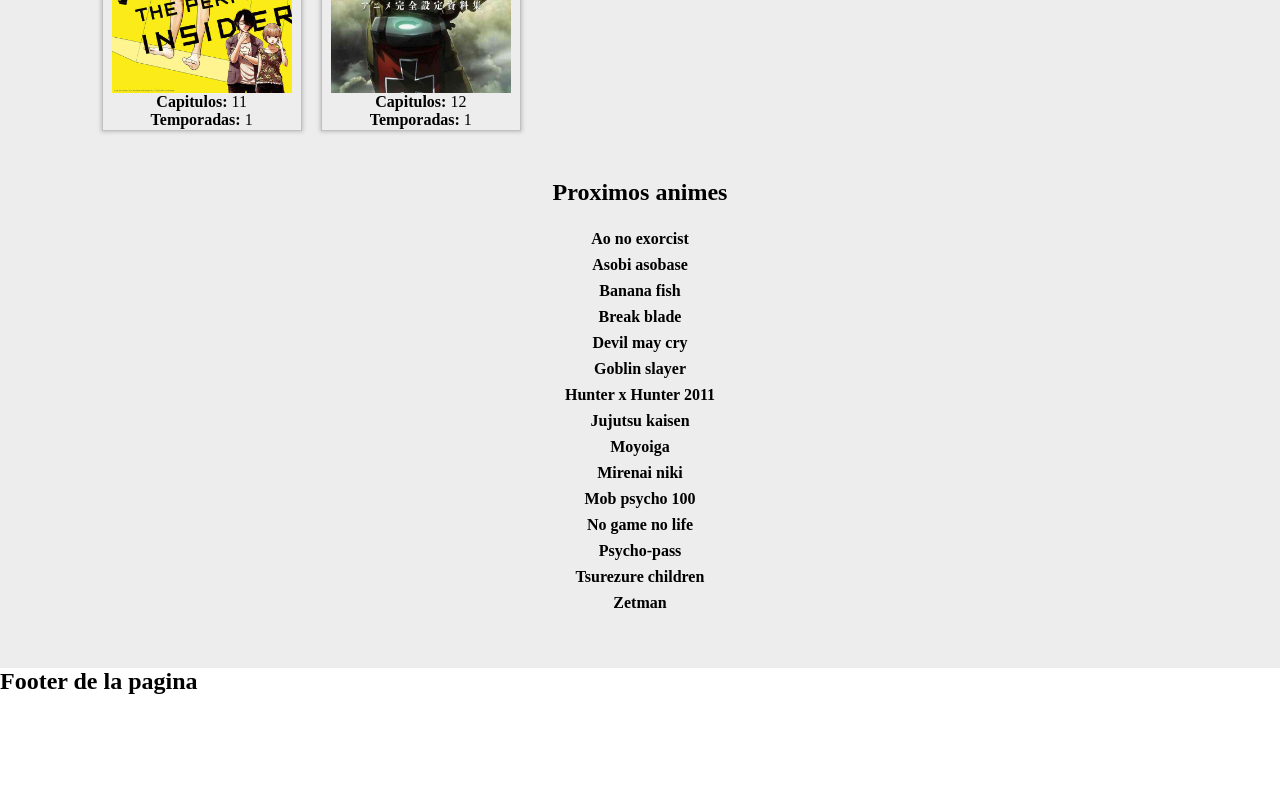
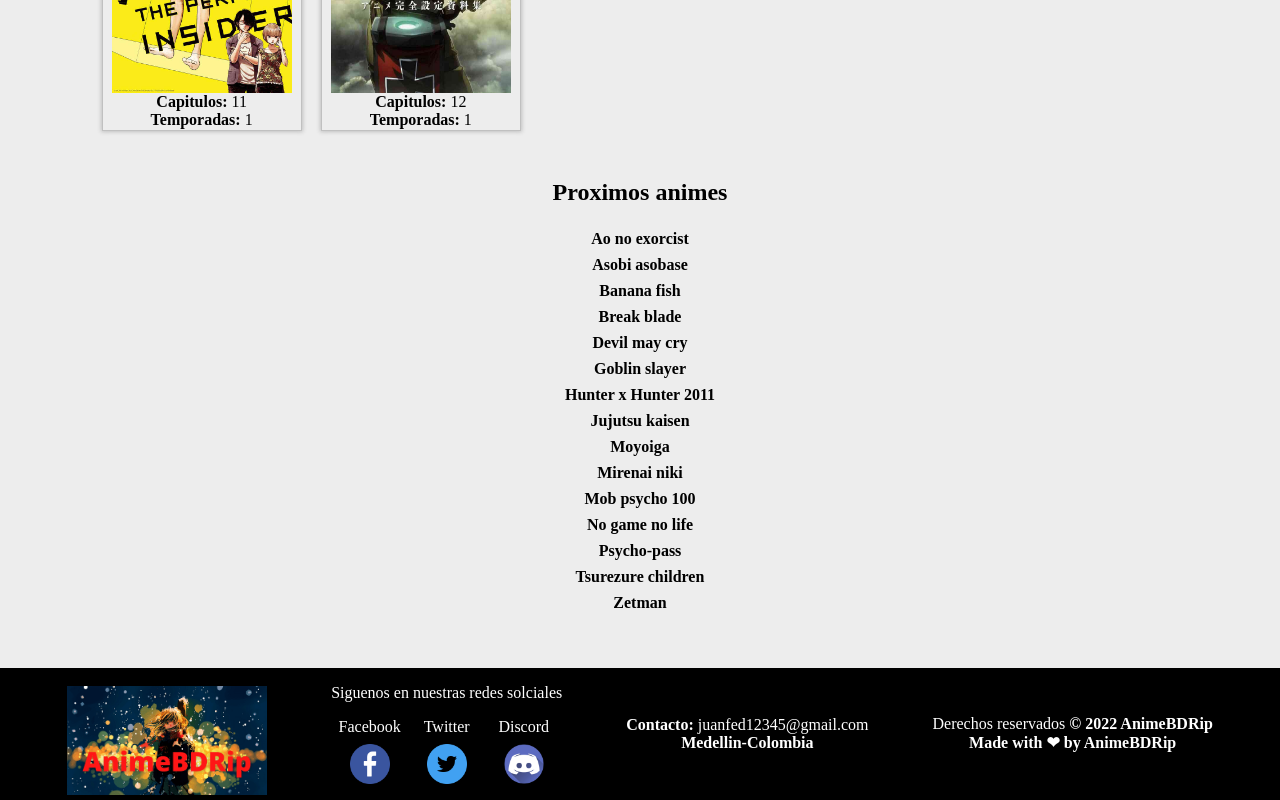
Before and after one commit to juanfed/animeBDRip, a React (Create React App) app: page / in a window 1280 px wide. Shown: the part 1705-2505 px from the top of the page. Before the commit the page ends 2400 px from the top, so only its background shows below. Built offline with nearby package versions, Linux system fonts and the light colour scheme.

Commit message:
termine con el footer, modularise las imganes del footer, y movi imganes.js de imagenes a components y solucion de problemas

```diff
--- a/src/components/Footer.jsx
+++ b/src/components/Footer.jsx
@@ -1,9 +1,46 @@
 import React from 'react';
+import Logos from './Logos';
+import '../styles/footer.css'; // importo los estilos del footer
 
 const Footer = () => {
     return (
         <footer>
-            <h2>Footer de la pagina</h2>
+            <div class="footer__logo">
+                <figure>
+                    <img src={Logos.animebdrip} alt="AnimeBDRip" class="footer__logo" />
+                </figure>
+            </div>
+            <div class="footer__redes">
+                <p>Siguenos en nuestras redes solciales</p>
+                <div class="footer__redes--enlaces">
+                    <p>Facebook</p>
+                    <p>Twitter</p>
+                    <p>Discord</p>
+                    <div>
+                        <figure class="footer__redes--logo">
+                            <img src={Logos.facebook} alt="Facebook" />
+                        </figure>
+                    </div>
+                    <div>
+                        <figure class="footer__redes--logo">
+                            <img src={Logos.twitter} alt="Facebook" />
+                        </figure>
+                    </div>
+                    <div>
+                        <figure class="footer__redes--logo">
+                            <img src={Logos.discord} alt="Facebook" />
+                        </figure>
+                    </div>
+                </div>
+            </div>
+            <div class="footer__contacto">
+                <p><b>Contacto: </b>juanfed12345@gmail.com</p>
+                <p><b>Medellin-Colombia</b></p>
+            </div>
+            <div class="footer__copyright">
+                <p>Derechos reservados <b>© 2022 AnimeBDRip</b></p>
+                <p><b>Made with ❤ by AnimeBDRip</b></p>
+            </div>
         </footer>
     );
 };
--- /dev/null
+++ b/src/components/Imagenes.js
@@ -0,0 +1,40 @@
+// importo cada una de las imagenes de cada anime
+import anoNatsuDeMatteru from '../images/images-Anime/ano-natsu-de-matteru/ano-natsu-de-matteru-01_optimized.jpg';
+import another from '../images/images-Anime/another/another-01_optimized.jpg';
+import btoom from '../images/images-Anime/btoom/btoom-01_optimized.jpg';
+import deadmanWonderland from '../images/images-Anime/deadman-wonderland/deadman-wonderland-01_optimized.jpg';
+import gangsta from '../images/images-Anime/gangsta/gangsta-01_optimized.jpg';
+import goldenTime from '../images/images-Anime/golden-time/golden-time-01_optimized.jpg';
+import inuyashiki from '../images/images-Anime/inuyashiki/inuyashiki-01_optimized.jpg';
+import kousetsuNoKabaneri from '../images/images-Anime/kousetsu-no-kabaneri/kousetsu-no-kabaneri-01_optimized.jpg';
+import onePunchMan from '../images/images-Anime/one-punch-man/one-punch-man-01_optimized.jpg';
+import ookamiShoujoToKuroOuji from '../images/images-Anime/ookami-shoujo-to-kuro-ouji/ookami-shoujo-to-kuro-ouji-01_optimized.jpg';
+import parasyte from '../images/images-Anime/parasyte/parasyte-01_optimized.jpg';
+import reLife from '../images/images-Anime/re-life/re-life-01_optimized.jpg';
+import reZero from '../images/images-Anime/re-zero/re-zero-01_optimized.jpg';
+import rokkaNoYuusha from '../images/images-Anime/rokka-no-yuusha/rokka-no-yuusha-01_optimized.jpg';
+import sakurasouNoPetNaKanojo from '../images/images-Anime/sakurasou-no-Pet-na-Kanojo/sakurasou-no-pet-na-kanojo-01_optimized.png';
+import subeteGaFNiHaru from '../images/images-Anime/subete-ga-F-ni-haru/subete-ga-f-ni-haru-01_optimized.jpg';
+import youjoSenki from '../images/images-Anime/youjo-senki/youjo-senki-01_optimized.jpg';
+
+
+// eslint-disable-next-line import/no-anonymous-default-export
+export default {
+    another,
+    anoNatsuDeMatteru,
+    btoom,
+    deadmanWonderland,
+    gangsta,
+    goldenTime,
+    inuyashiki,
+    kousetsuNoKabaneri,
+    onePunchMan,
+    ookamiShoujoToKuroOuji,
+    parasyte,
+    reLife,
+    reZero,
+    rokkaNoYuusha,
+    sakurasouNoPetNaKanojo,
+    subeteGaFNiHaru,
+    youjoSenki
+}
--- /dev/null
+++ b/src/components/Logos.js
@@ -0,0 +1,18 @@
+import animebdrip from '../assets/AnimeBDRip.png';
+import discord from '../assets/discord.png';
+import drive from '../assets/drive.png';
+import facebook from '../assets/facebook.png';
+import mediafire from '../assets/mediafire.png';
+import mega from '../assets/mega.png';
+import twitter from '../assets/twitter.png';
+
+// eslint-disable-next-line import/no-anonymous-default-export
+export default {
+    animebdrip,
+    discord,
+    drive,
+    facebook,
+    mediafire,
+    mega,
+    twitter
+}
--- a/src/pages/Inicio.jsx
+++ b/src/pages/Inicio.jsx
@@ -1,7 +1,7 @@
 import React from 'react';
 import '../styles/inicio.css'  //aca tambien estan los estilos del copoente CardAnime
-import imagenes from '../images/imagenes';		//importo las imagenes para las card
-import CardAnime from '../components/CardAnime';
+import Imagenes from '../components/Imagenes';		//importo las imagenes para las card
+import CardAnime from '../components/CardAnime'; // importo ese compoenente para poder modularizar el codigo
 
 const Inicio = () => {
 	return (
@@ -28,23 +28,23 @@ const Inicio = () => {
 				</div>
 
 				<div className="cards--anime">
-					<CardAnime ruta="#" title="Ano natsu de matteru" imagen={imagenes.anoNatsuDeMatteru} cap="12 + Ova" tem="1" />
-					<CardAnime ruta="#" title="Another" imagen={imagenes.another} cap="12" tem="1 + Ova" />
-					<CardAnime ruta="#" title="Btooom!" imagen={imagenes.btoom} cap="12" tem="1" />
-					<CardAnime ruta="#" title="Deadman wonderland" imagen={imagenes.deadmanWonderland} cap="12" tem="1 + Ova" />
-					<CardAnime ruta="#" title="Gangsta" imagen={imagenes.gangsta} cap="12" tem="1" />
-					<CardAnime ruta="#" title="Golden time" imagen={imagenes.goldenTime} cap="24" tem="1" />
-					<CardAnime ruta="#" title="Inuyashiki" imagen={imagenes.inuyashiki} cap="12" tem="1" />
-					<CardAnime ruta="#" title="Kousetsu no kabaneri" imagen={imagenes.kousetsuNoKabaneri} cap="12" tem="1 + 3 Films" />
-					<CardAnime ruta="#" title="One punch man" imagen={imagenes.onePunchMan} cap="12" tem="2" />
-					<CardAnime ruta="#" title="Ookami shoujo to kuro ouji" imagen={imagenes.ookamiShoujoToKuroOuji} cap="12" tem="1" />
-					<CardAnime ruta="#" title="Parasyte" imagen={imagenes.parasyte} cap="24" tem="1" />
-					<CardAnime ruta="#" title="Re Life" imagen={imagenes.reLife} cap="13" tem="1 + 4 Ovas" />
-					<CardAnime ruta="#" title="Re zero" imagen={imagenes.reZero} cap="25" tem="2" />
-					<CardAnime ruta="#" title="Rokka no yuusha" imagen={imagenes.rokkaNoYuusha} cap="12" tem="1" />
-					<CardAnime ruta="#" title="Sakurasou no Pet na kanojo" imagen={imagenes.sakurasouNoPetNaKanojo} cap="24" tem="1" />
-					<CardAnime ruta="#" title="Subete ga F ni haru" imagen={imagenes.subeteGaFNiHaru} cap="11" tem="1" />
-					<CardAnime ruta="#" title="Youjo senki" imagen={imagenes.youjoSenki} cap="12" tem="1" />
+					<CardAnime ruta="#" title="Ano natsu de matteru" imagen={Imagenes.anoNatsuDeMatteru} cap="12 + Ova" tem="1" />
+					<CardAnime ruta="#" title="Another" imagen={Imagenes.another} cap="12" tem="1 + Ova" />
+					<CardAnime ruta="#" title="Btooom!" imagen={Imagenes.btoom} cap="12" tem="1" />
+					<CardAnime ruta="#" title="Deadman wonderland" imagen={Imagenes.deadmanWonderland} cap="12" tem="1 + Ova" />
+					<CardAnime ruta="#" title="Gangsta" imagen={Imagenes.gangsta} cap="12" tem="1" />
+					<CardAnime ruta="#" title="Golden time" imagen={Imagenes.goldenTime} cap="24" tem="1" />
+					<CardAnime ruta="#" title="Inuyashiki" imagen={Imagenes.inuyashiki} cap="12" tem="1" />
+					<CardAnime ruta="#" title="Kousetsu no kabaneri" imagen={Imagenes.kousetsuNoKabaneri} cap="12" tem="1 + 3 Films" />
+					<CardAnime ruta="#" title="One punch man" imagen={Imagenes.onePunchMan} cap="12" tem="2" />
+					<CardAnime ruta="#" title="Ookami shoujo to kuro ouji" imagen={Imagenes.ookamiShoujoToKuroOuji} cap="12" tem="1" />
+					<CardAnime ruta="#" title="Parasyte" imagen={Imagenes.parasyte} cap="24" tem="1" />
+					<CardAnime ruta="#" title="Re Life" imagen={Imagenes.reLife} cap="13" tem="1 + 4 Ovas" />
+					<CardAnime ruta="#" title="Re zero" imagen={Imagenes.reZero} cap="25" tem="2" />
+					<CardAnime ruta="#" title="Rokka no yuusha" imagen={Imagenes.rokkaNoYuusha} cap="12" tem="1" />
+					<CardAnime ruta="#" title="Sakurasou no Pet na kanojo" imagen={Imagenes.sakurasouNoPetNaKanojo} cap="24" tem="1" />
+					<CardAnime ruta="#" title="Subete ga F ni haru" imagen={Imagenes.subeteGaFNiHaru} cap="11" tem="1" />
+					<CardAnime ruta="#" title="Youjo senki" imagen={Imagenes.youjoSenki} cap="12" tem="1" />
 				</div>
 
 			</section>
--- a/src/styles/footer.css
+++ b/src/styles/footer.css
@@ -0,0 +1,84 @@
+footer{
+    background-color: black;
+    color: white;
+    display: flex;
+    justify-content: center;
+    align-items: center;
+    width: 100%;
+}
+
+footer > div{
+    margin: 1rem 2rem;
+}
+
+/*Estilos para la imagen de logo de la pagna*/
+.footer__logo{
+    width: 250px;
+}
+
+.footer__logo img{
+    height: 100%;
+    width: 100%;
+}
+
+/* Estilos de cada una de los divs */
+.footer__redes + p{  /*para solo centrar el titulo*/
+    text-align: center;
+}
+
+.footer__redes--enlaces{
+    display: grid;
+    grid-template-columns: repeat(3, 1fr);  /*pongo facebook, intagran y discord en cada columna*/
+    text-align: center;
+    margin-top: 1rem;
+}
+
+.footer__redes--enlaces div{
+    display: flex;
+    justify-content: center;
+    margin-top: .5rem;
+}
+
+.footer__redes--logo{
+    width: 40px;
+    height: 40px;
+}
+
+.footer__redes--logo img{
+    width: 100%;
+    height: 100%;
+}
+
+/*Estilos a contacto y copyright*/
+
+.footer__contacto, .footer__copyright{
+    text-align: center;
+}
+
+/* Estilos para pantallas mas chicas */
+
+@media (max-width:1310px){
+    .footer__logo{
+        width: 200px;
+        height: 95px;
+    }
+}
+
+@media (max-width:1010px){
+    .footer__logo{
+        width: 180px;
+        height: 90px;
+    }
+}
+
+@media (max-width:970px){
+    .footer__logo{
+        display: none;
+    }
+}
+
+@media (max-width:760px){
+    footer{
+        flex-wrap: wrap;
+    }
+}
```
Also changed, not shown: src/images/imagenes.js (deleted, +0 -40 lines), src/assets/AnimeBDRip.png (renamed from src/images/AnimeBDRip.png).
